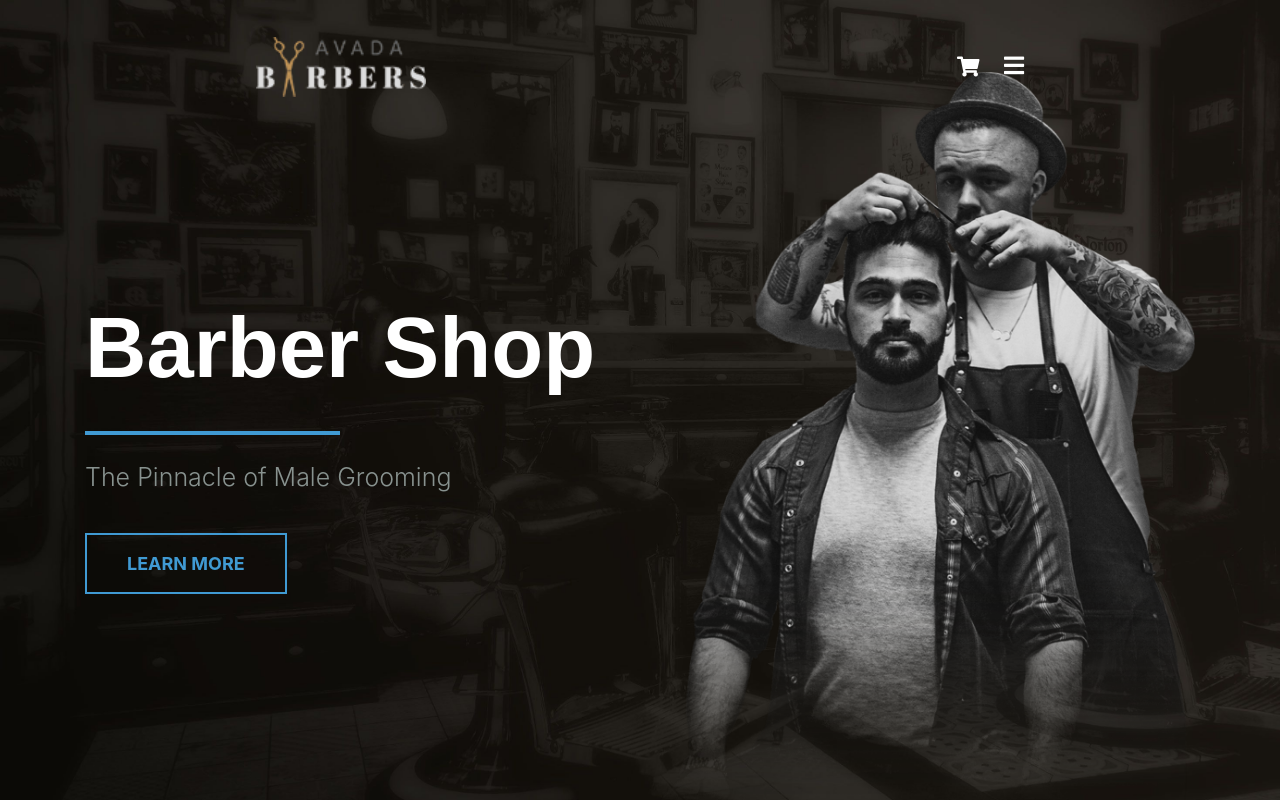
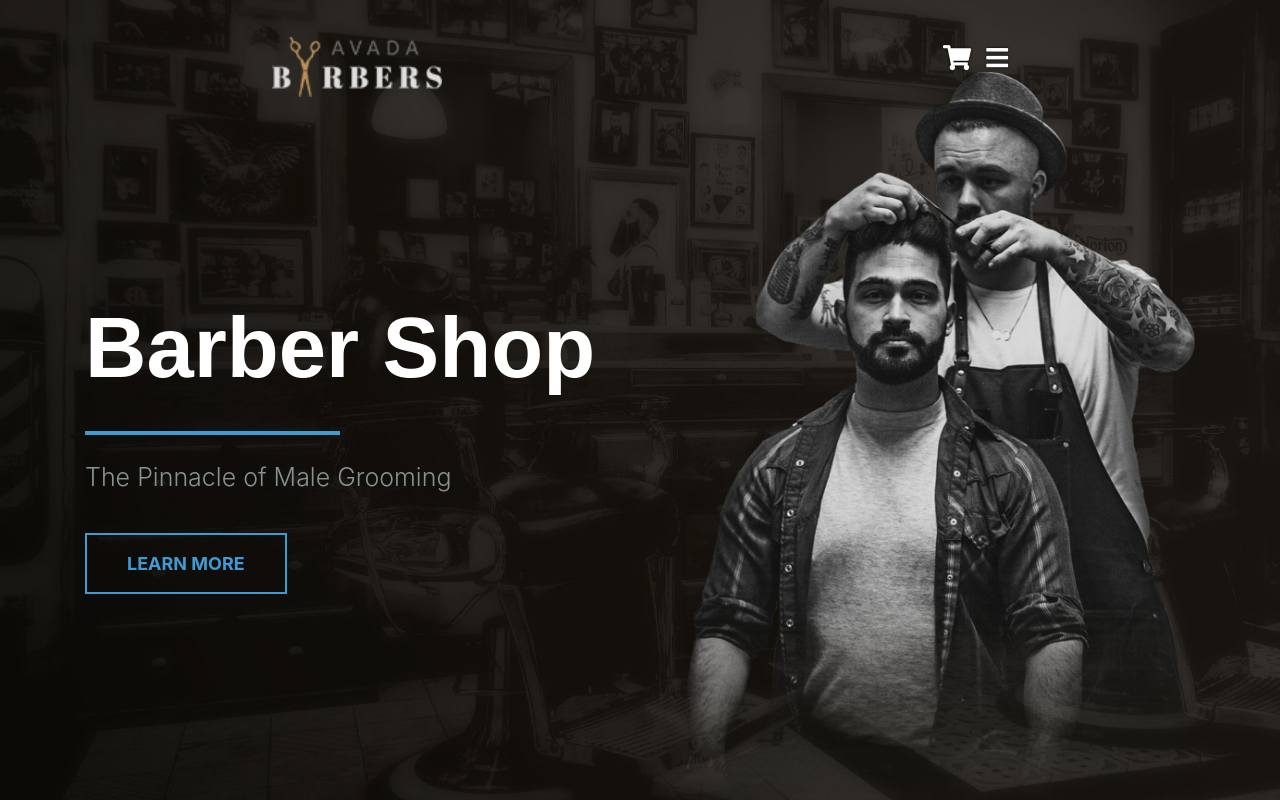
Before and after one commit to MastroJoe/proj-html-vuejs, a website: page index.html in a window 1280 px wide. Shown: the top 800 px of the page. Drawn offline with nearby package versions, Linux system fonts and the light colour scheme.

Commit message:
finito Vue link navbar hedaer, inizio link footer

```diff
--- a/index.html
+++ b/index.html
@@ -27,12 +27,24 @@
           </div>
           <!-- navbar dx con icone -->
           <div class="navbar-icons">
-            <a class="cart" href="#">
-              <i class="fas fa-shopping-cart"></i>
-            </a>
-            <a class="bars" href="#">
-              <i class="fas fa-bars"></i>
-            </a>
+            <!-- lista icone, ciclo con Vue -->
+            <ul>
+              <li v-for="icon in navbarIcons">
+                <!-- creo il link  -->
+                <a :class="`${icon.name}`":href=`${icon.link}`>
+                  <i :class="'fas fa-' + `${icon.name}`"></i>
+                </a>
+              </li>
+
+                <!-- icone statiche -->
+                <!-- <a class="cart" href="#">
+                  <i class="fas fa-shopping-cart"></i>
+                </a>
+                <a class="bars" href="#">
+                  <i class="fas fa-bars"></i>
+                </a> -->
+
+            </ul>
           </div>
         </nav>
       </div>
--- a/partials/_common.scss
+++ b/partials/_common.scss
@@ -56,7 +56,7 @@ hr {
 
 
 // Padding
-// Padding top e bottom
+// Padding top bottom
 .ptb-5 {
   padding-top: 5px;
   padding-bottom: 5px;
@@ -92,7 +92,7 @@ hr {
   padding-bottom: 50px;
 }
 
-// Padding left e right
+// Padding left right
 .plr-5 {
   padding-left: 5px;
   padding-right: 5px;
--- a/partials/_header.scss
+++ b/partials/_header.scss
@@ -13,23 +13,20 @@ header {
       .navbar-logo {
       }
       .navbar-icons {
-        .cart {
-          i {
-            color: $color-white;
-            font-size: 20px;
-            text-align: center;
-            &:hover {
-              color: $color-wood;
-            }
-          }
-        }
-        .bars {
-          i {
-            color: $color-white;
-            padding-left: 20px;
-            font-size: 23px;
-            &:hover {
-              color: $color-wood;
+        ul {
+          display: flex;
+          li {
+            a {
+              i {
+                color: $color-white;
+                font-size: 25px;
+                text-align: center;
+                text-shadow: 0 0 3px #000;
+                padding-left: 15px;
+                &:hover {
+                  color: $color-wood;
+                }
+              }
             }
           }
         }
--- a/partials/_normalize.scss
+++ b/partials/_normalize.scss
@@ -17,7 +17,7 @@ a:-webkit-any-link{
 text-decoration:none !important;
 }
 
-ul {
+ul li {
   list-style: none;
 }
 
@@ -25,6 +25,6 @@ img {
   cursor: pointer;
 }
 
-.navbar {
-  padding: 0;
-}
+// .navbar {
+//   padding: 0;
+// }
--- a/src/js/main.js
+++ b/src/js/main.js
@@ -6,7 +6,7 @@ var app = new Vue ({
     // HEADER
     navbarImg: [
       {
-        name: 'Home',
+        name: '',
         link: '#'
       }
     ],
@@ -16,7 +16,7 @@ var app = new Vue ({
         link: '#'
       },
       {
-        name: 'bag',
+        name: 'bars',
         link: '#'
       },
     ],
```
Also changed, not shown: dist/css/master.css, dist/js/main.js.
